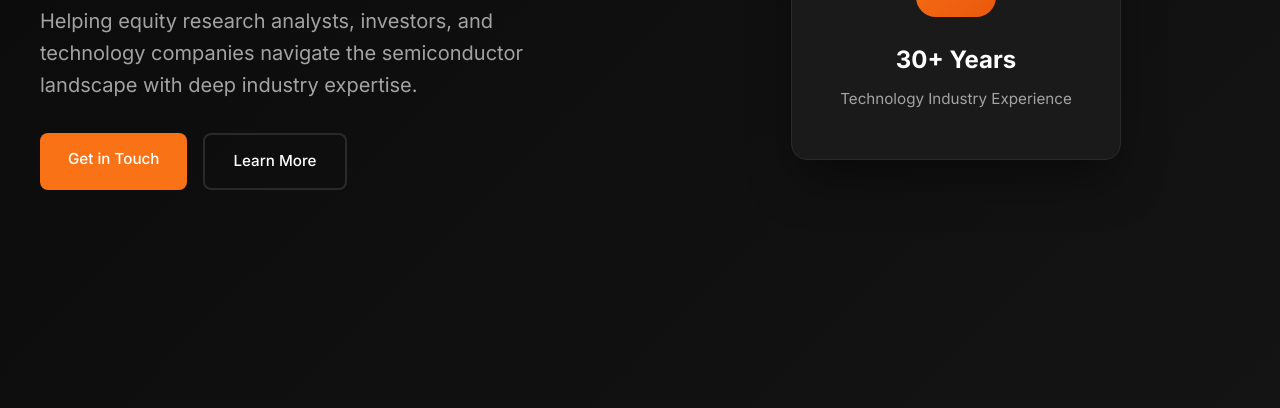
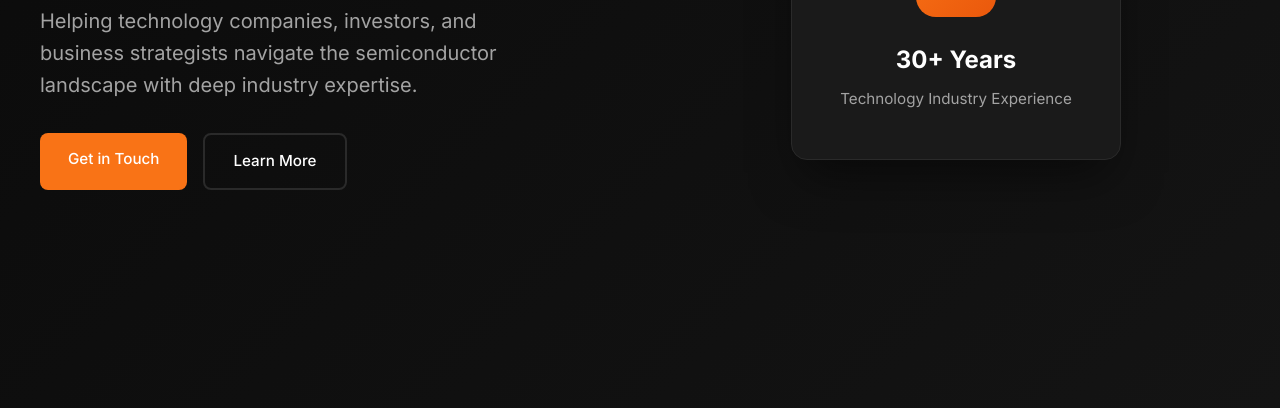
Before and after one commit to HighGainDesign/HighGainDesign.github.io, a plain HTML site: page index.html in a window 1280 px wide. Shown: the part 392-800 px from the top of the page. Drawn offline with Linux system fonts and the light colour scheme.

Commit message:
minor edits

```diff
--- a/index.html
+++ b/index.html
@@ -4,7 +4,7 @@
     <meta charset="UTF-8">
     <meta name="viewport" content="width=device-width, initial-scale=1.0">
     <title>High Gain Design | Semiconductor & AI Strategy Consulting</title>
-    <meta name="description" content="Strategic advisory for semiconductor and AI companies. Expert insights for equity research, business development, and technology assessment.">
+    <meta name="description" content="Strategic advisory for semiconductor and AI companies. Expert insights for technology assessment, business development, and financial research.">
     <link rel="preconnect" href="https://fonts.googleapis.com">
     <link rel="preconnect" href="https://fonts.gstatic.com" crossorigin>
     <link href="https://fonts.googleapis.com/css2?family=Inter:wght@300;400;500;600;700&display=swap" rel="stylesheet">
@@ -602,7 +602,7 @@
         <div class="hero-content">
             <div class="hero-text">
                 <h1>Semiconductor & AI Strategy Advisory</h1>
-                <p class="subtitle">Helping equity research analysts, investors, and technology companies navigate the semiconductor landscape with deep industry expertise.</p>
+                <p class="subtitle">Helping technology companies, investors, and business strategists navigate the semiconductor landscape with deep industry expertise.</p>
                 <div class="hero-cta">
                     <a href="#contact" class="btn btn-primary">Get in Touch</a>
                     <a href="#services" class="btn btn-secondary">Learn More</a>
```
